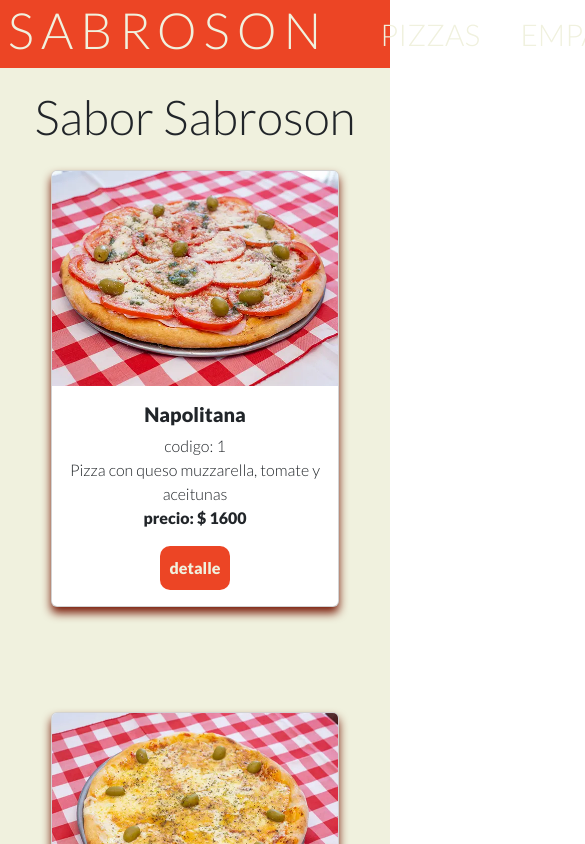
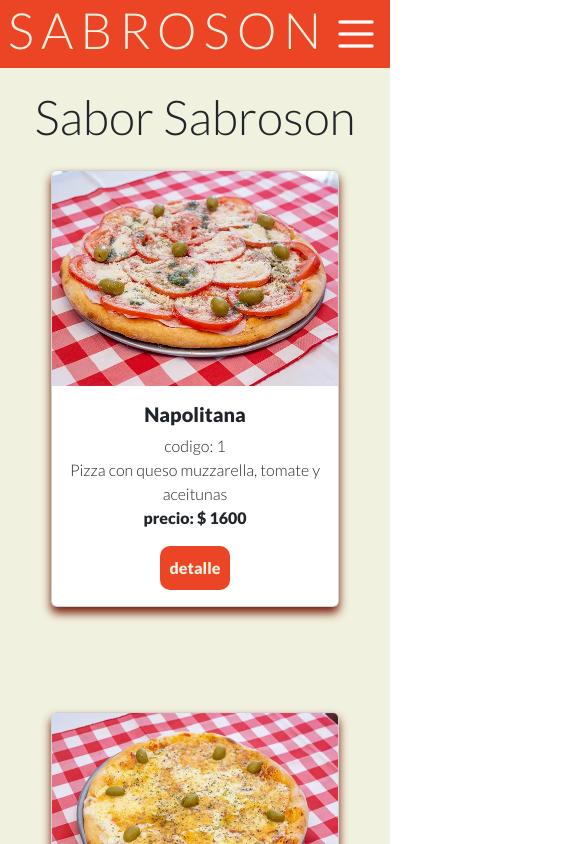
Before and after one commit to LeoRizza/tiendaReact, a React (Vite) app: page / in a window 390 px wide. Shown: the top 844 px of the page, 585 px wide, since content can reach past the window. Built offline with nearby package versions, Linux system fonts and the light colour scheme.

Commit message:
segunda entrega3

```diff
--- a/src/componentes/CartWidget/CartWidget.css
+++ b/src/componentes/CartWidget/CartWidget.css
@@ -1,3 +1,9 @@
 .carrito {
     width: 2rem;
+
 }
+
+.carritoDiv {
+    display: flex;
+    align-items: center;
+}
--- a/src/componentes/CartWidget/CartWidget.jsx
+++ b/src/componentes/CartWidget/CartWidget.jsx
@@ -3,7 +3,7 @@ import './CartWidget.css'
 const CartWidget = () => {
     const imgCarrito = "../img/carrito.png";
     return (
-        <div>
+        <div className='carritoDiv'>
             <img className='carrito' src={imgCarrito} alt="carrito de compras" />
             <strong> 10 </strong>
         </div>
--- a/src/componentes/NavBar/NavBar.css
+++ b/src/componentes/NavBar/NavBar.css
@@ -1,7 +1,7 @@
 @import url('https://fonts.googleapis.com/css2?family=Lato:wght@300;900&display=swap');
 
 header {
-    background-color: #ec4525;
+    background-color: rgb(236, 69, 37);
     display: flex;
     justify-content: space-between;
     align-items: center;
@@ -12,7 +12,7 @@ header {
 nav ul {
     display: flex;
     align-items: center;
-    margin: 0;
+    margin: 0 5vw 0 0;
 }
 
 li {
@@ -70,3 +70,62 @@ li:after {
 .logo h1 {
     font-size: 50px;
 }
+
+.abrirMenu, .cerrarMenu {
+    display: none;
+}
+
+.icono {
+    width: 40px;
+}
+
+@media (max-width: 991px) {
+    .abrirMenu,
+    .cerrarMenu {
+        display: block;
+        border: 0;
+        font-size: 1.25rem;
+        background-color: transparent;
+        cursor: pointer;
+    }
+
+    .abrirMenu {
+        color: #1c1c1c;
+    }
+
+    .cerrarMenu {
+        color: #ececec;
+    }
+
+    .nav {
+        opacity: 0;
+        visibility: hidden;
+        display: flex;
+        flex-direction: column;
+        align-items: end;
+        gap: 1rem;
+        position: absolute;
+        top: 0;
+        right: 0;
+        bottom: 0;
+        padding: 2rem;
+        background-color: rgb(236, 69, 37);
+        z-index: 2;
+        box-shadow: 0 0 0 100vmax rgba(0, 0, 0, .5);
+    }
+
+    .nav ul {
+        margin-bottom: 20px;
+    }
+
+    .nav.visible {
+        opacity: 1;
+        visibility: visible;
+    }
+
+    .navl {
+        flex-direction: column;
+        align-items: end;
+    }
+
+}
--- a/src/componentes/NavBar/NavBar.jsx
+++ b/src/componentes/NavBar/NavBar.jsx
@@ -1,31 +1,41 @@
+import { useState } from 'react';
 import CartWidget from '../CartWidget/CartWidget';
 import { Link, NavLink } from 'react-router-dom';
 import './NavBar.css';
 
 const NavBar = () => {
+    const [menuVisible, setMenuVisible] = useState(false);
+
+    const cerrarMenu = () => {
+        setMenuVisible(false);
+    };
+
+    const abrirMenu = () => {
+        setMenuVisible(true);
+    };
+
     return (
-
         <header>
             <Link className='logo' to="/">
                 <h1>SABROSON</h1>
             </Link>
 
-
-            <nav>
-                <ul>
+            <nav className={`nav ${menuVisible ? 'visible' : ''}`}>
+                <button className='cerrarMenu' onClick={cerrarMenu}><img className='icono' src="../img/close.png" alt="close" /></button>
+                <ul className='navl'>
                     <li>
-                        <NavLink className="estiloCat" to="/categoria/2"> Pizzas </NavLink>
+                        <NavLink className="estiloCat" to="/categoria/2">Pizzas</NavLink>
                     </li>
                     <li>
-                        <NavLink className="estiloCat" to="/categoria/3"> Empanadas </NavLink>
+                        <NavLink className="estiloCat" to="/categoria/3">Empanadas</NavLink>
                     </li>
                 </ul>
+                <CartWidget />
             </nav>
 
-            <CartWidget/>
+            <button className='abrirMenu' onClick={abrirMenu}><img className='icono' src="../img/burger.png" alt="burger" /></button>
         </header>
+    );
+};
 
-    )
-}
-
-export default NavBar
+export default NavBar;
```
Also changed, not shown: public/img/burger.png (added), public/img/close.png (added).
